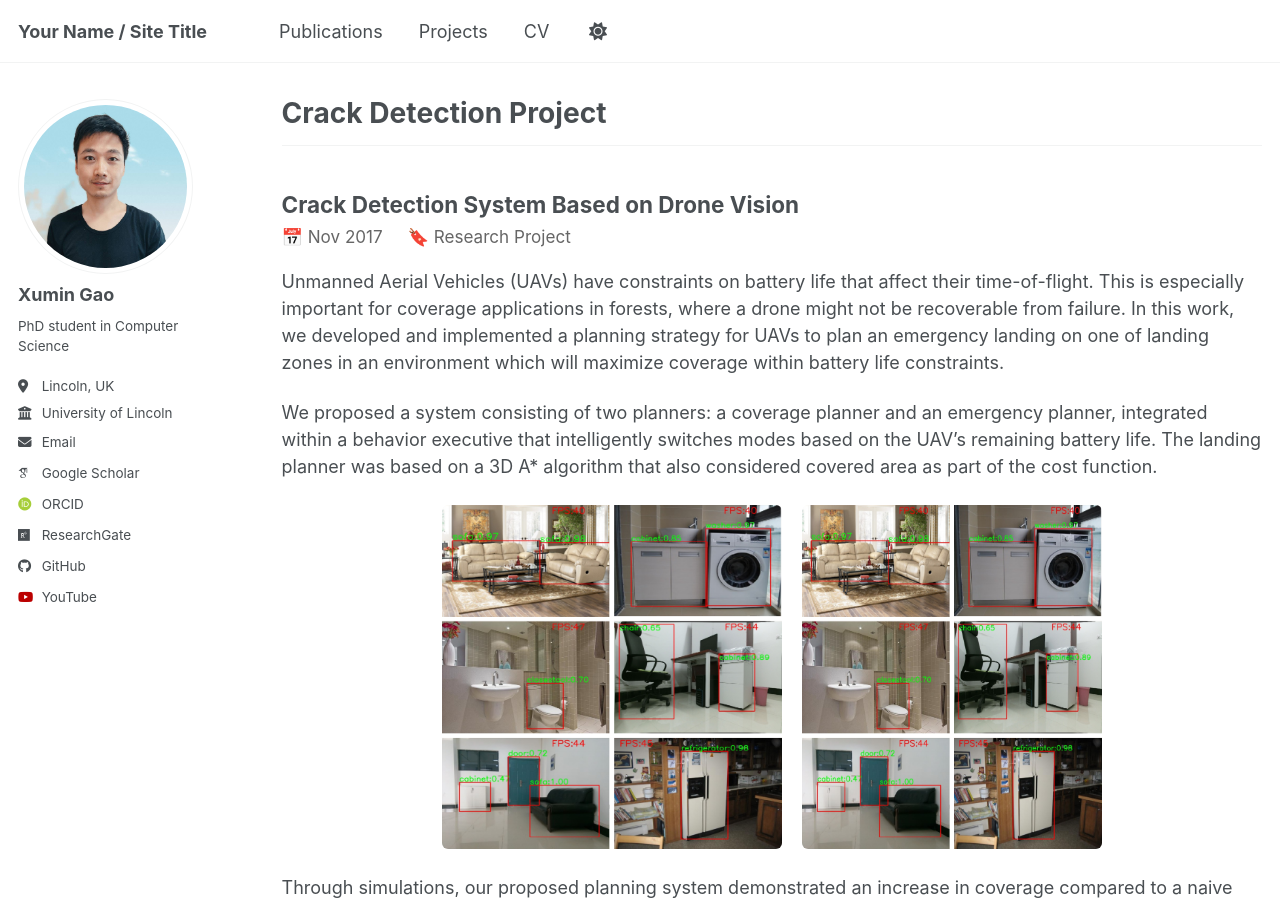
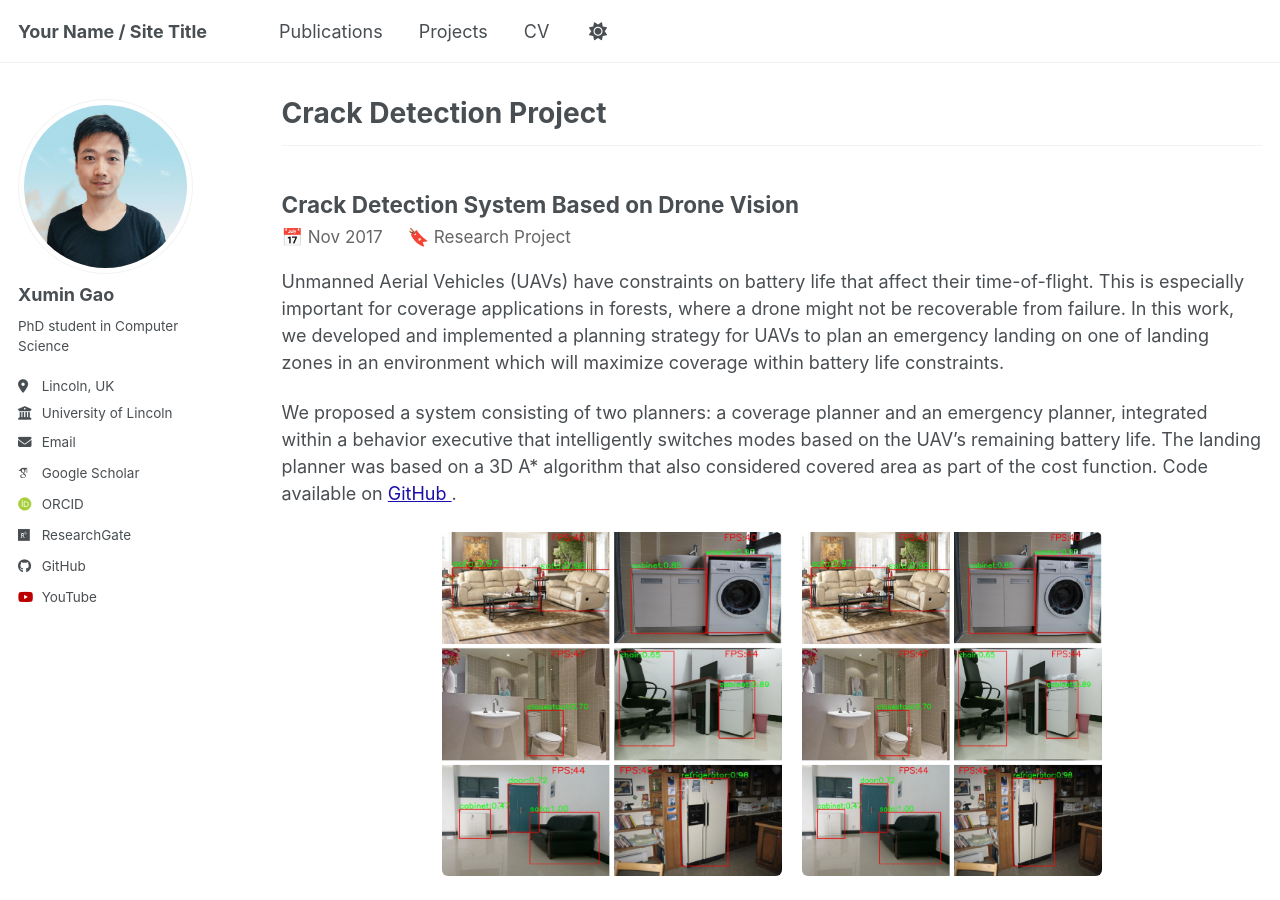
Before and after one commit to XuminGaoGithub/XuminGaoGithub.github.io, a Jekyll site: the page built from _pages/CrackDetection.md, in a window 1280 px wide and 900 px high. Built offline with Jekyll 4.4.1, drawn with Linux system fonts in a browser that asks for light colours; some web fonts are replaced; a script bundle is joined from its source files by our own code; library files that are not in the unit come from our copies.

Commit message:
Update CrackDetection.md

```diff
--- a/_pages/CrackDetection.md
+++ b/_pages/CrackDetection.md
@@ -33,7 +33,12 @@ life constraints.
 We proposed a system consisting of two planners: a coverage planner and an emergency
 planner, integrated within a behavior executive that intelligently switches modes
 based on the UAV’s remaining battery life. The landing planner was based on a 3D A*
-algorithm that also considered covered area as part of the cost function.
+algorithm that also considered covered area as part of the cost function. Code available on
+<a href="https://github.com/XuminGaoGithub/Crack-Detection-System-Based-on-Drone-Vision"
+   target="_blank"
+   style="color:#1a0dab; text-decoration:underline;">
+  GitHub
+</a>.
 </p>
 
 <div style="display: flex; justify-content: center; gap: 20px; flex-wrap: wrap; margin: 25px 0;">
@@ -60,7 +65,7 @@ life drops mid-flight, as demonstrated in the video below.
   <iframe
     width="720"
     height="405"
-    src="https://www.youtube.com/watch?v=xgqmUpdp-0A"
+    src="https://www.youtube.com/embed/xgqmUpdp-0A"
     title="YouTube video player"
     frameborder="0"
     allow="accelerometer; autoplay; clipboard-write; encrypted-media; gyroscope; picture-in-picture"
```
